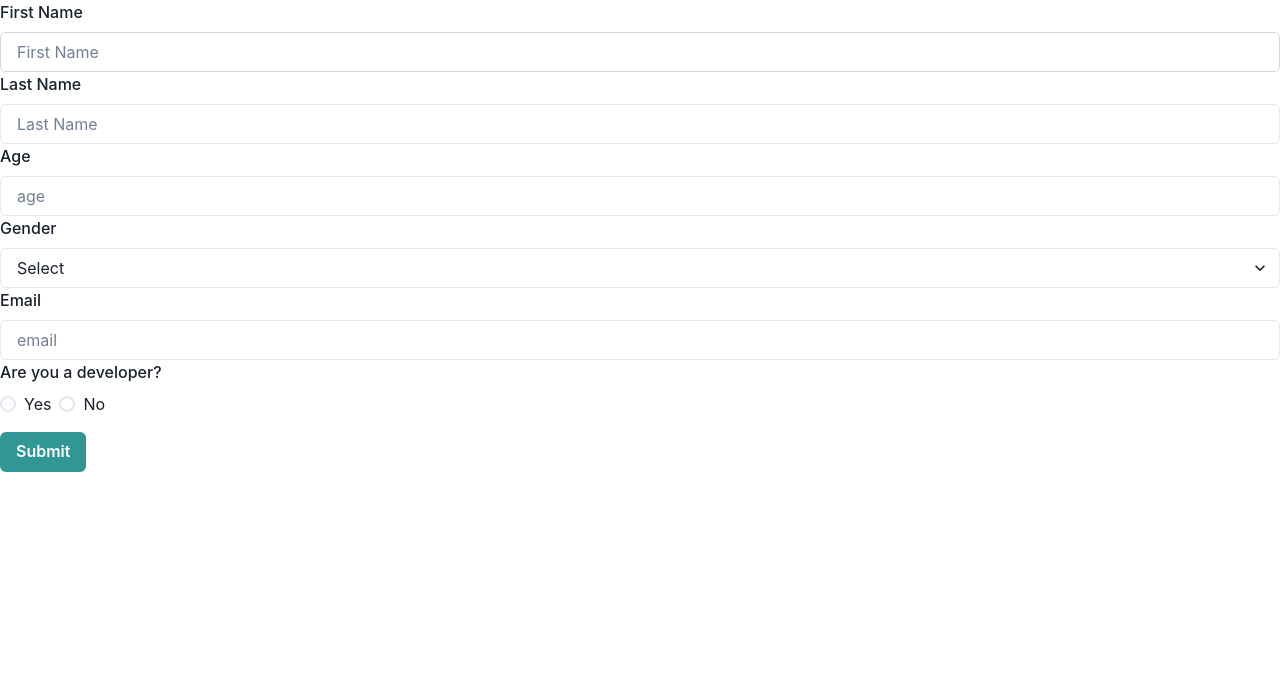
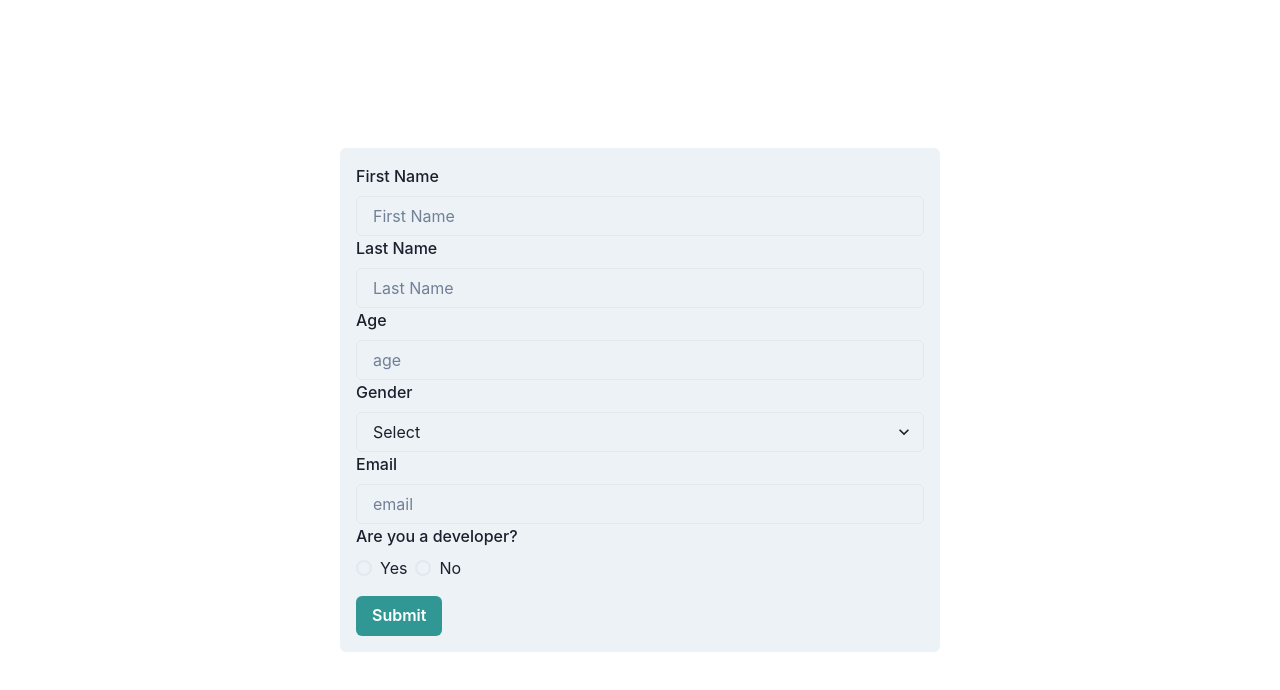
Before and after one commit to jasonluo07/survey-hook-form-json-schema, a React (Vite) app: page / in a window 1280 px wide. Shown: the top 690 px of the page. Built offline with nearby package versions, Linux system fonts and the light colour scheme.

Commit message:
Add layout style

```diff
--- a/src/App.tsx
+++ b/src/App.tsx
@@ -1,10 +1,11 @@
 import HookForm from '@/Components/HookForm';
+import { Center } from '@chakra-ui/react';
 
 const App = () => {
   return (
-    <>
+    <Center h="100vh">
       <HookForm />
-    </>
+    </Center>
   );
 };
 
--- a/src/Components/HookForm.tsx
+++ b/src/Components/HookForm.tsx
@@ -1,4 +1,5 @@
 import {
+  Box,
   Button,
   FormControl,
   FormErrorMessage,
@@ -62,6 +63,7 @@ const HookForm = () => {
   };
 
   return (
+    <Box w={600} p={4} m="20px auto" bg="gray.100" borderRadius="md">
       <form onSubmit={handleSubmit(onSubmit)}>
         <FormControl isInvalid={!!errors.firstName}>
           <FormLabel htmlFor="firstName">First Name</FormLabel>
@@ -116,6 +118,7 @@ const HookForm = () => {
           Submit
         </Button>
       </form>
+    </Box>
   );
 };
 
```
Lines whose indentation alone changed are shown as unchanged.
